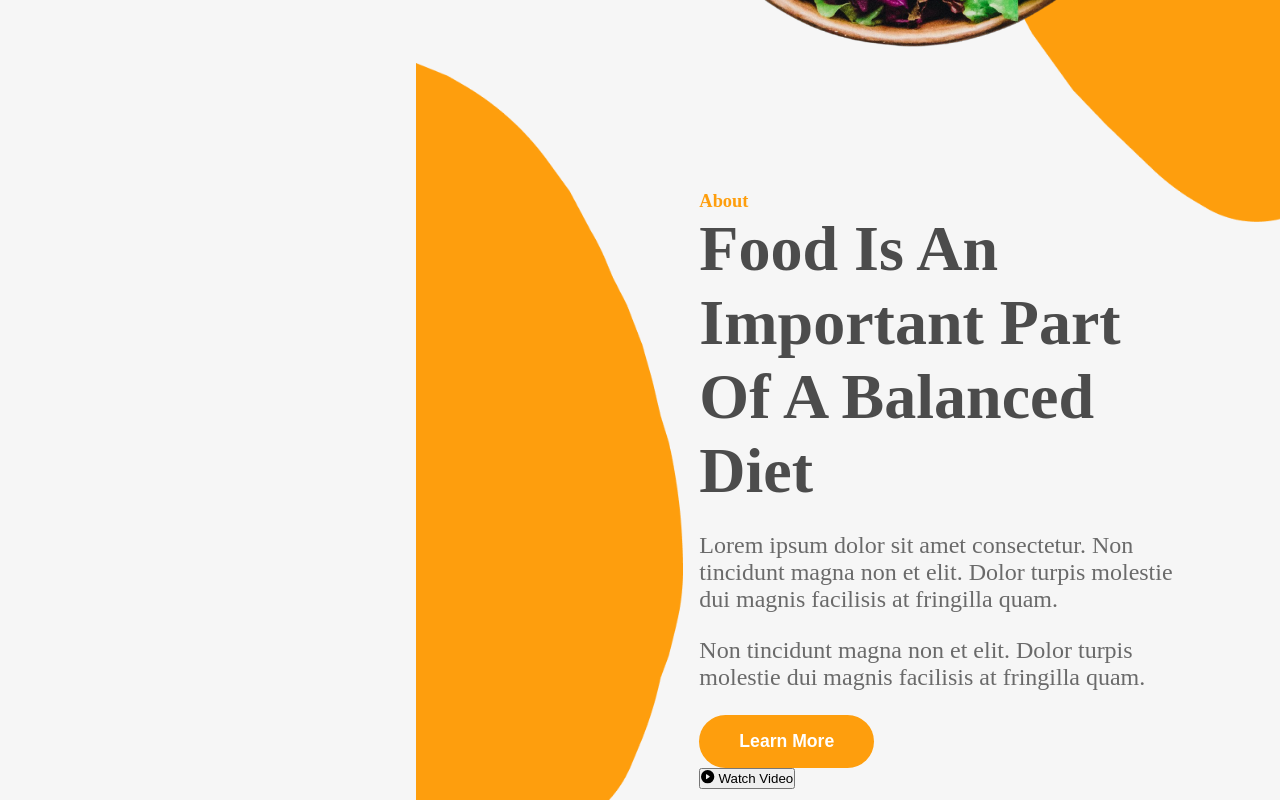
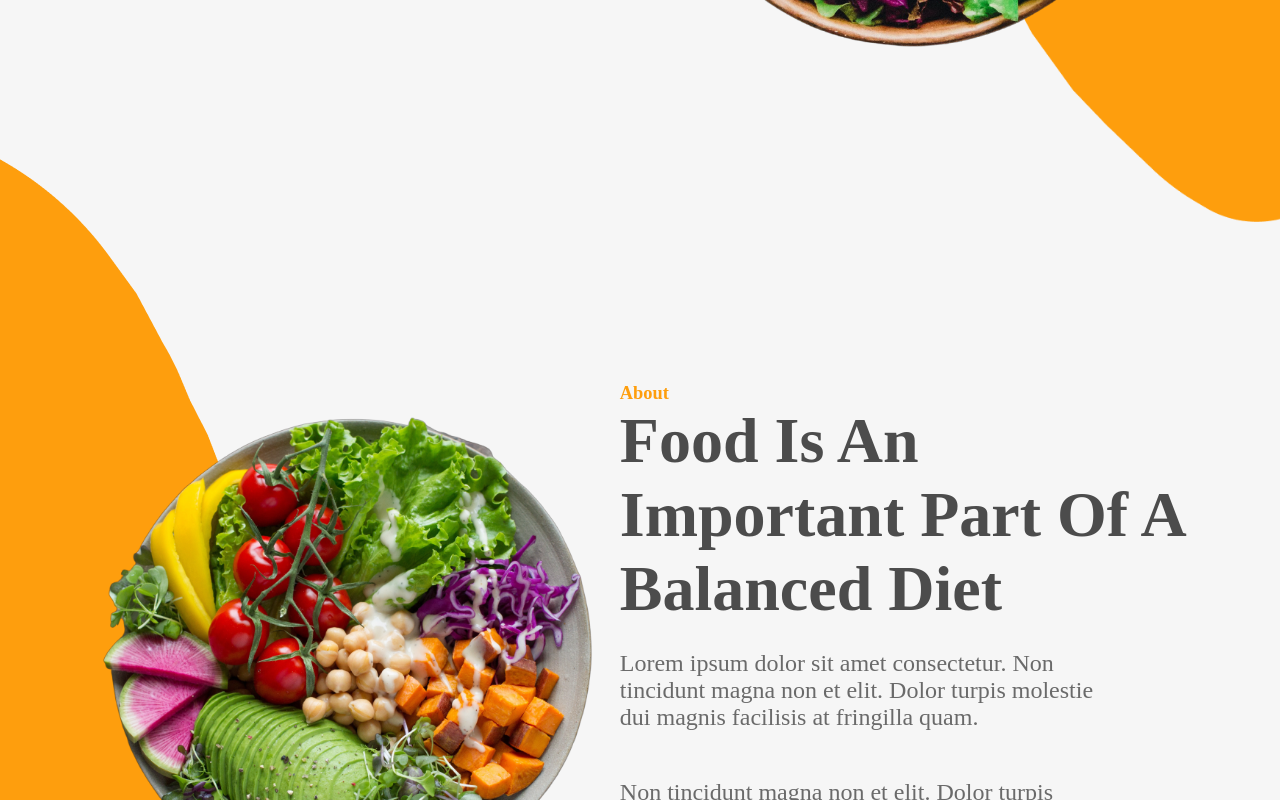
Before and after one commit to DavidCortesA/Restaurant, a React app: page / in a window 1280 px wide. Shown: the part 640-1440 px from the top of the page. Built offline with nearby package versions, Linux system fonts and the light colour scheme.

Commit message:
🎈 About ready

```diff
--- a/src/components/About.jsx
+++ b/src/components/About.jsx
@@ -22,7 +22,7 @@ const About = () => {
         <p className="primary-text">Non tincidunt magna non et elit. Dolor turpis molestie dui magnis facilisis at fringilla quam.</p>
         <div className="about__section--buttons">
           <button className="secondaryButton">Learn More</button>
-          <button className="about__section--videoButton">
+          <button className="videoButton">
             <BsFillPlayCircleFill /> Watch Video
           </button>
         </div>
--- a/src/components/Home.jsx
+++ b/src/components/Home.jsx
@@ -13,14 +13,14 @@ const Home = () => {
           <img src={BannerBackground} alt="" />
         </div>
         <div className="home__section">
-          <h1 className="home__section--title">
+          <h1 className="primary-heading">
           Your Favorite Food Delivered Hot & Fresh
           </h1>
-          <p className="home__section--text">
+          <p className="primary-text">
             Healthy switcher chefs do all the prep work, like peeding, chopping
             & marinating, so you can cook a fresh food.
           </p>
-          <button className="home__section--secondaryButton">
+          <button className="secondaryButton">
             Order Now <FiArrowRight />{" "}
           </button>
         </div>
--- a/src/components/Navbar.jsx
+++ b/src/components/Navbar.jsx
@@ -54,7 +54,7 @@ const Navbar = () => {
         <li>
           <BsCart2 className="navbar__icons--cart" />
         </li>
-        <button className="primary__button">Bookings Now</button>
+        <button className="primaryButton">Bookings Now</button>
       </ul>
       <div className="navbar__container">
         <HiOutlineBars3 onClick={() => setOpenMenu(true)} />
--- a/src/styles/_about.scss
+++ b/src/styles/_about.scss
@@ -2,10 +2,10 @@
 
 .about{
   &__container{
-    margin-left: 20rem;
+    margin-top: 20rem;
     position: relative;
-    @include dFlex($alignItems: center, $justifyContent: space-between);
-    &--backgorundImage{
+    @include dFlex($justifyContent: space-between);
+    &--backgroundImage{
       position: absolute;
       left: -150px;
       z-index: -2;
@@ -15,4 +15,68 @@
       margin-right: 1rem;
     }
   }
+  &__section{
+    flex: 1;
+    display: flex;
+    justify-content: center;
+    flex-direction: column;
+    &--buttons{
+      margin-top: 2rem;
+      display: flex;
+      .videoButton {
+        margin-left: 2rem;
+        background-color: transparent;
+        outline: none;
+        border: none;
+        border-radius: 5rem;
+        font-size: $sizeText;
+        cursor: pointer;
+        font-weight: 600;
+        color: #484848;
+        transition: 0.2s;
+        @include dFlex();
+        svg {
+          font-size: 3rem;
+          margin-right: 1rem;
+        }
+      }
+    }
+  }
 }
+
+@media (max-width: $medium){
+  .about{
+    &__container{
+      flex-direction: column;
+      align-items: center;
+      justify-content: center;
+      &--image{
+        width: 100%;
+        max-width: 400px;
+        margin-right: 0rem !important;
+      }
+    }
+    &__section{
+      justify-content: center;
+      align-items: center;
+      margin-top: 4rem;
+      &--buttons{
+        .videoButton{
+          svg{
+            margin-right: 0.5rem;
+            transition: 0.2s;
+          }
+          &:hover{
+            color: #808080;
+          }
+        }
+      }
+    }
+  }
+}
+
+@media (max-width:$small){
+  .about__container--backgroundImage{
+    display: none;
+  }
+}
--- a/src/styles/_navbar.scss
+++ b/src/styles/_navbar.scss
@@ -28,21 +28,6 @@
     }
 }
 
-.primary__button{
-    padding: 0.9rem 1.75rem;
-    background-color: white;
-    outline: none;
-    border: none;
-    border-radius: 5rem;
-    font-size: $sizeText;
-    cursor: pointer;
-    font-weight: 600;
-    transition: 0.2s;
-    &:hover{
-        background-color: rgb(234, 234, 234);
-    }
-}
-
 @media (max-width: $large){
     .navbar{
         &__icons{
@@ -50,9 +35,6 @@
                 margin-right: 1rem;
             }
         }
-    }
-    .primary__button{
-        font-size: $sizeText - 0.1rem;
     }
 }
 
--- a/src/styles/styles.scss
+++ b/src/styles/styles.scss
@@ -46,6 +46,21 @@ body{
   margin: 1.5rem 0rem;
 }
 
+.primaryButton {
+  padding: 0.9rem 1.75rem;
+  background-color: white;
+  outline: none;
+  border: none;
+  border-radius: 5rem;
+  font-size: $sizeText;
+  cursor: pointer;
+  font-weight: 600;
+  transition: 0.2s;
+  &:hover{
+    background-color: rgb(234, 234, 234);
+  }
+}
+
 .secondaryButton{
   padding: 1rem 2.5rem;
   background-color: #fe9e0d;
@@ -66,3 +81,28 @@ body{
       background-color: #e48f0f;
   }
 }
+
+@media (max-width: $large){
+  .primaryButton{
+      font-size: $sizeText - 0.1rem;
+  }
+}
+
+@media (max-width: $medium){
+  .primary-heading {
+    text-align: center;
+    max-width: 90%;
+  }
+  .primary-text {
+    text-align: center;
+    max-width: 80%;
+  }
+  .secondaryButton {
+    font-size: 1rem;
+    padding: 0.8rem 2rem;
+    cursor: pointer;
+  }
+  .primary-subheading {
+    text-align: center;
+  }
+}
```
